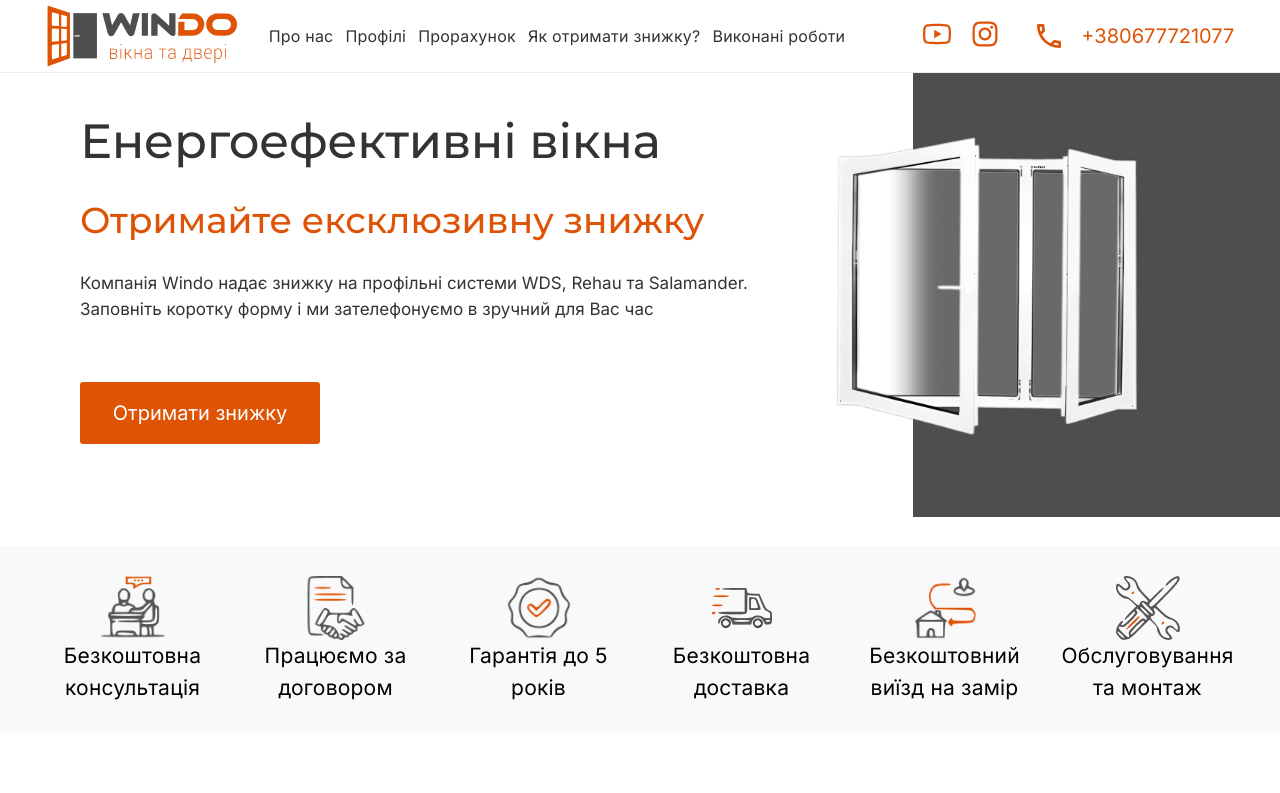
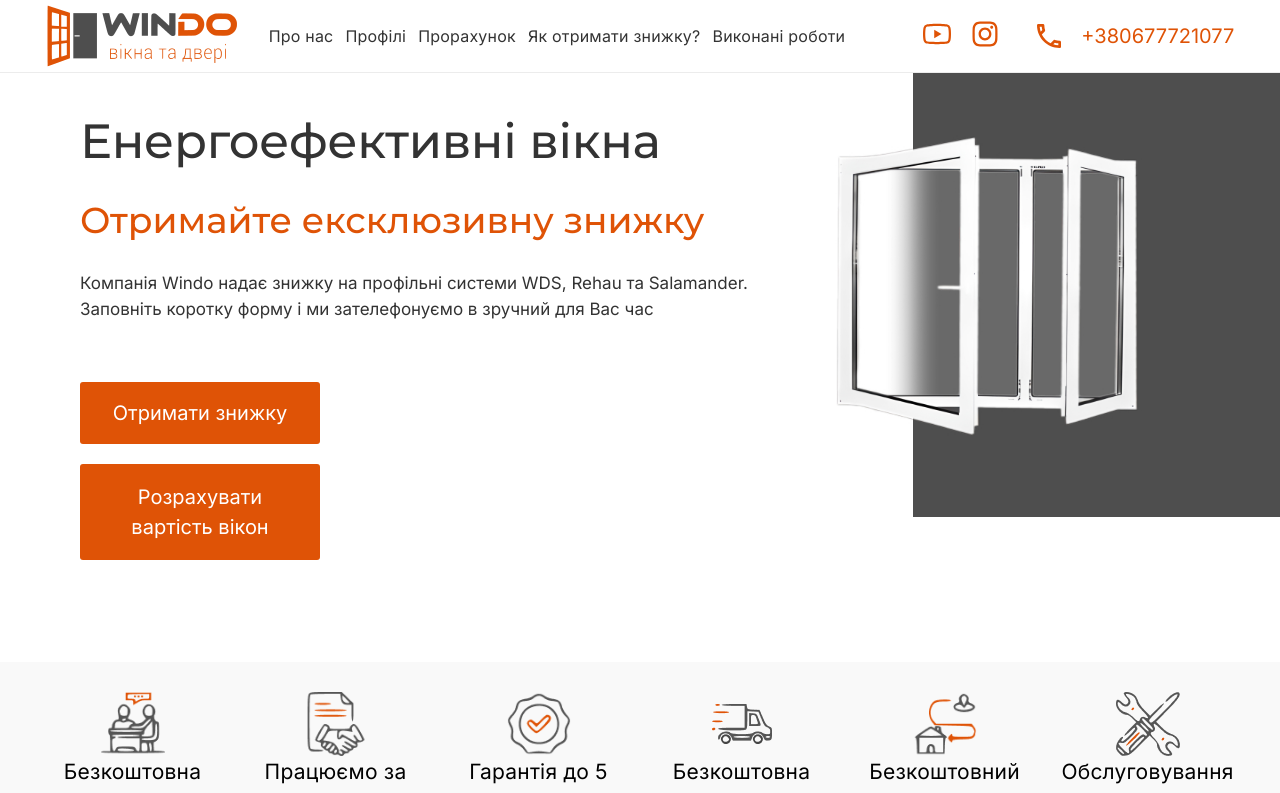
Before and after one commit to WindoComUa/WindiLendingKyiv, a React (Create React App) app: page / in a window 1280 px wide. Shown: the top 793 px of the page. Built offline with nearby package versions, Linux system fonts and the light colour scheme; some icons are missing.

Commit message:
add new button

```diff
--- a/src/Components/Hero/Hero.jsx
+++ b/src/Components/Hero/Hero.jsx
@@ -7,14 +7,20 @@ import { TfiClose } from 'react-icons/tfi';
 import { FaViber } from 'react-icons/fa';
 import { RiTelegramLine } from 'react-icons/ri';
 import { iconSize } from "../../constants";
-import { BigFormBox, BoxContext, BoxHeroText, BoxSocialForm, ButtonHero, ButtonSubmit, CloseButton, ContainerBtnText, ContainerForForm, ContainerForm, ContainerHero, FeedbackBox, HeroBrandText, HeroText, HeroTitle, ImageFeedback, ImgHeroDesktop, ImgHeroTablet, Input, LabelModal, LabelText, MessageErr, SocialForm, TextFeedback, TextSocialForm, TitleFeedback, TitleModal } from "./Hero.styled";
+import {
+    BigFormBox, BoxContext, BoxHeroText, BoxSocialForm, ButtonHero, ButtonLinkHero,
+    ButtonSubmit, CloseButton, ContainerBtnText, ContainerForForm, BoxHeroTabletText,
+    ContainerForm, ContainerHero, FeedbackBox, HeroBrandText, HeroText, BoxMobil,
+    HeroTitle, ImageFeedback, ImgHeroDesktop, ImgHeroTablet, Input, LabelModal,
+    LabelText, MessageErr, SocialForm, TextFeedback, TextSocialForm, TitleFeedback, TitleModal
+} from "./Hero.styled";
 import backgroundTablet from '../../img/frame-background-tablet.jpg';
 import backgroundDesktop from '../../img/frame-background-desktop.jpg';
 import FeedbackModal from '../FeedbackModal/FeedbackModal';
 import Logo from '../../img/Logo-Windo.png';
 import ModalMenu from "../ModalMenu/ModalMenu";
 import Loader from "../Loader/Loader";
-
+import { Link } from 'react-scroll';
 
 
 
@@ -39,7 +45,14 @@ const Hero = () => {
     const [isFormSubmitted, setIsFormSubmitted] = useState(false);
     const [isFeedbackModalOpen, setIsFeedbackModalOpen] = useState(false);
     const [isLoading, setIsLoading] = useState(false);
+    const [isOpenSection, setIsOpenSection] = useState(false);
 
+    const openSection = () => {
+        setIsOpenSection(true);
+        if (!isOpenSection) {
+            return;
+        }
+    };
 
     const toggleModal = () => {
         closeModals();
@@ -92,19 +105,40 @@ const Hero = () => {
         }
     }, [isFormSubmitted, openFeedbackModal]);
 
-    return(
+    return (
         <>
+                    <BoxMobil>
+                        <HeroTitle>Енергоефективні вікна</HeroTitle>
+                        <HeroBrandText>Отримайте ексклюзивну знижку</HeroBrandText>
+                    </BoxMobil>
             <ContainerHero>
                 <BoxContext>
+
+                    <ContainerBtnText>
+                        <BoxHeroTabletText>
                             <HeroTitle>Енергоефективні вікна</HeroTitle>
                             <HeroBrandText>Отримайте ексклюзивну знижку</HeroBrandText>
-                    <ContainerBtnText>
+                        </BoxHeroTabletText>
                         <BoxHeroText>
                             <HeroText>Компанія Windo надає знижку на профільні системи WDS, Rehau та Salamander. Заповніть коротку форму і ми  зателефонуємо в зручний для Вас час</HeroText>
                         </BoxHeroText>
                         <ButtonHero onClick={toggleModal} type="button">
                             Отримати знижку
                         </ButtonHero>
+                        <Link
+                            activeClass="active"
+                            to="miscount"
+                            spy={true}
+                            smooth={true}
+                            offset={-80}
+                            duration={500}
+                            onClick={openSection}
+                        >
+                            <ButtonLinkHero>
+                                Розрахувати вартість вікон
+
+                            </ButtonLinkHero>
+                        </Link>
                     </ContainerBtnText>
                 </BoxContext>
                 <ImgHeroTablet>
@@ -126,19 +160,19 @@ const Hero = () => {
                                 <ContainerForm>
                                     <LabelModal>
                                         <LabelText>Ім‘я</LabelText>
-                                        <Input type="text" name="name" placeholder="Введіть ім‘я" required/>
+                                        <Input type="text" name="name" placeholder="Введіть ім‘я" required />
                                         <MessageErr name="name" component="div" />
                                     </LabelModal>
                                     <LabelModal>
                                         <LabelText>Номер телефону</LabelText>
-                                        <Input type="tel" name="number" placeholder="Введіть номер" required/>
+                                        <Input type="tel" name="number" placeholder="Введіть номер" required />
                                         <MessageErr name="number" component="div" />
                                     </LabelModal>
                                     <ButtonSubmit type="submit">Відправити</ButtonSubmit>
                                 </ContainerForm>
                                 <BoxSocialForm>
                                     <TextSocialForm>Або напишіть нам:</TextSocialForm>
-                                    <SocialForm href="https://viber.click/+0677721077" target="_blank"><FaViber size={iconSize.md}/></SocialForm>
+                                    <SocialForm href="https://viber.click/+0677721077" target="_blank"><FaViber size={iconSize.md} /></SocialForm>
                                     <SocialForm href="https://web.telegram.org/k/#@Windocomua" target="_blank"><RiTelegramLine size={iconSize.md} /></SocialForm>
                                 </BoxSocialForm>
                             </ContainerForForm>
--- a/src/Components/Hero/Hero.styled.jsx
+++ b/src/Components/Hero/Hero.styled.jsx
@@ -4,13 +4,18 @@ import backgroundMobile from '../../img/main-background-mobile.jpg';
 
 
 export const ContainerHero = styled.div`
-    background-color: var(--text-white);
     background-image: url(${backgroundMobile});
     background-repeat: no-repeat;
-    background-position: 50% 100%;
+    background-position: 50% 43%;
     padding: 24px 16px;
+    background-color: #4E4E4E;
+
+    @media (min-width: 375px) {
+        background-position: 50% 62%;
+    }
 
     @media (min-width: 688px) {
+        background-color: var(--text-white);
         background-image: none;
         padding: 0 40px;
     }
@@ -20,27 +25,221 @@ export const ContainerHero = styled.div`
     }
 
     @media (min-width: 1350px) {
-        padding: 0 80px 115px;
+        padding: 0 80px 80px;
     }
 
     @media (min-width: 1440px) {
-        padding: 0 100px 115px;
+        padding: 0 100px 80px;
     }
 
     @media (min-width: 1500px) {
-        padding: 0 110px 115px;
+        padding: 0 110px 80px;
     }
 
     @media (min-width: 1550px) {
-        padding: 0 120px 115px;
+        padding: 0 120px 80px;
     }
 
     @media (min-width: 1600px) {
-        padding: 0 140px 115px;
+        padding: 0 140px 80px;
     }
 
     @media (min-width: 1920px) {
-        padding: 0 305px 115px;
+        padding: 0 305px 80px;
+    }
+`;
+
+export const BoxMobil = styled.div`
+    padding: 15px 15px;
+    background-color: #fff;
+    position: absolute;
+    top: 69px;
+    width: auto;
+
+
+    @media (min-width: 290px) {
+        padding: 15px 20px;
+    }
+
+    @media (min-width: 300px) {
+        padding: 15px 25px;
+    }
+
+    @media (min-width: 310px) {
+        padding: 15px 30px;
+        top: 71px;
+    }
+
+    @media (min-width: 320px) {
+        padding: 15px 35px;
+    }
+
+    @media (min-width: 330px) {
+        padding: 15px 40px;
+        top: 71px;
+    }
+
+    @media (min-width: 340px) {
+        padding: 15px 45px;
+    }
+
+    @media (min-width: 350px) {
+        adding: 20px 50px;
+    }
+
+    @media (min-width: 360px) {
+        padding: 7px 20px;
+    }
+
+    @media (min-width: 372px) {
+        padding: 12px 27px;
+    }
+
+    @media (min-width: 378px) {
+        padding: 18px 29px;
+    }
+
+    @media (min-width: 380px) {
+        padding: 26px 30px;
+        top: 72px;
+    }
+
+    @media (min-width: 390px) {
+        padding: 26px 35px;
+    }
+
+    @media (min-width: 400px) {
+        padding: 24px 40px;
+        top: 72px;
+    }
+
+    @media (min-width: 410px) {
+        padding: 26px 45px;
+        top: 72px;
+    }
+
+    @media (min-width: 410px) {
+        padding: 34px 46px;
+        top: 77px;
+    }
+
+    @media (min-width: 420px) {
+        padding: 26px 50px;
+        top: 78px;
+    }
+
+    @media (min-width: 430px) {
+        padding: 35px 55px;
+    }
+
+    @media (min-width: 440px) {
+        padding: 35px 60px;
+    }
+
+    @media (min-width: 450px) {
+        padding: 35px 65px;
+    }
+
+    @media (min-width: 460px) {
+        padding: 35px 70px;
+    }
+
+    @media (min-width: 470px) {
+        padding: 36px 75px;
+        top: 76px;
+    }
+
+    @media (min-width: 480px) {
+        padding: 36px 80px;
+    }
+
+    @media (min-width: 484px) {
+        padding: 36px 82px;
+    }
+
+    @media (min-width: 490px) {
+        padding: 36px 85px;
+    }
+
+    @media (min-width: 500px) {
+        padding: 36px 90px;
+    }
+
+    @media (min-width: 510px) {
+        padding: 36px 95px;
+    }
+
+    @media (min-width: 530px) {
+        padding: 36px 105px;
+    }
+
+    @media (min-width: 550px) {
+        padding: 36px 115px;
+    }
+
+    @media (min-width: 560px) {
+        padding: 37px 120px;
+    }
+
+    @media (min-width: 570px) {
+        padding: 37px 125px;
+    }
+
+    @media (min-width: 570px) {
+        padding: 37px 130px;
+    }
+
+    @media (min-width: 590px) {
+        padding: 37px 135px;
+    }
+
+    @media (min-width: 600px) {
+        padding: 37px 140px;
+    }
+
+    @media (min-width: 610px) {
+        padding: 37px 145px;
+    }
+
+    @media (min-width: 620px) {
+        padding: 37px 150px;
+    }
+
+    @media (min-width: 630px) {
+        padding: 36px 155px;
+        top: 76px;
+    }
+
+    @media (min-width: 640px) {
+        padding: 40px 160px;
+    }
+
+    @media (min-width: 650px) {
+        padding: 41px 165px;
+    }
+
+    @media (min-width: 660px) {
+        padding: 41px 170px;
+    }
+
+    @media (min-width: 670px) {
+        padding: 41px 175px;
+    }
+
+    @media (min-width: 678px) {
+        padding: 41px 178px;
+    }
+
+    @media (min-width: 688px) {
+        display: none;
+    }
+`;
+
+export const BoxHeroTabletText = styled.div`
+    display: none;
+
+    @media (min-width: 688px) {
+        display: block;
     }
 `;
 
@@ -81,7 +280,7 @@ export const HeroTitle = styled.h1`
 `;
 
 export const HeroBrandText = styled.h2`
-    margin-bottom: 270px;
+
     text-align: center;
     font-family: Inter;
     font-weight: 400;
@@ -89,12 +288,7 @@ export const HeroBrandText = styled.h2`
     font-size: 15px;
     line-height: 1.5;
 
-    @media (min-width: 280px) {
-        margin-bottom: 250px;
-    }
-
     @media (min-width: 360px) {
-        margin-bottom: 264px;
         font-size: 20px;
     }
 
@@ -119,13 +313,19 @@ export const HeroBrandText = styled.h2`
 export const ContainerBtnText = styled.div`
     display: flex;
     flex-direction: column;
+    margin-top: 306px;
 
     @media (min-width: 280px) {
         align-items: center;
     }
 
+    @media (min-width: 380px) {
+        margin-top: 350px;
+    }
+
     @media (min-width: 688px) {
         align-items: flex-start;
+        margin-top: 0;
     }
 `;
 
@@ -205,6 +405,7 @@ export const ButtonHero = styled.button`
     border-radius: 12px;
     border: transparent;
     transition: background-image 0.3s ease-in-out;
+    margin-bottom: 20px;
 
     &:hover, &:focus {
         background-image: linear-gradient(to left, #DF5306, #FC9850);
@@ -226,6 +427,56 @@ export const ButtonHero = styled.button`
         border-radius: 3px;
         font-size: 18px;
         width: 224px;
+    }
+
+    @media (min-width: 1280px) {
+        border-radius: 3px;
+        font-size: 20px;
+        width: 240px;
+    }
+`;
+
+export const ButtonLinkHero = styled.button`
+    display: block;
+    padding: 15px 15px;
+    width: 235px;
+    font-family: Inter;
+    font-size: 20px;
+    font-weight: 400;
+    line-height: 1.5;
+    color: var(--text-white);
+    background-color: var(--brand-orange);
+    background-image: none;
+    border-radius: 12px;
+    border: transparent;
+    transition: background-image 0.3s ease-in-out;
+    text-align: center;
+
+    &:hover, &:focus {
+        background-image: linear-gradient(to left, #DF5306, #FC9850);
+    }
+
+    @media (min-width: 360px) {
+        width: 170px;
+    }
+
+    @media (min-width: 360px) {
+        padding: 18px 28px;
+        width: 330px;
+    }
+
+    @media (min-width: 414px) {
+        width: 379px;
+    }
+
+    @media (min-width: 640px) {
+        width: 445px;
+    }
+
+    @media (min-width: 688px) {
+        border-radius: 3px;
+        font-size: 18px;
+        width: 225px;
     }
 
     @media (min-width: 1280px) {
```
Lines whose indentation alone changed are shown as unchanged.
